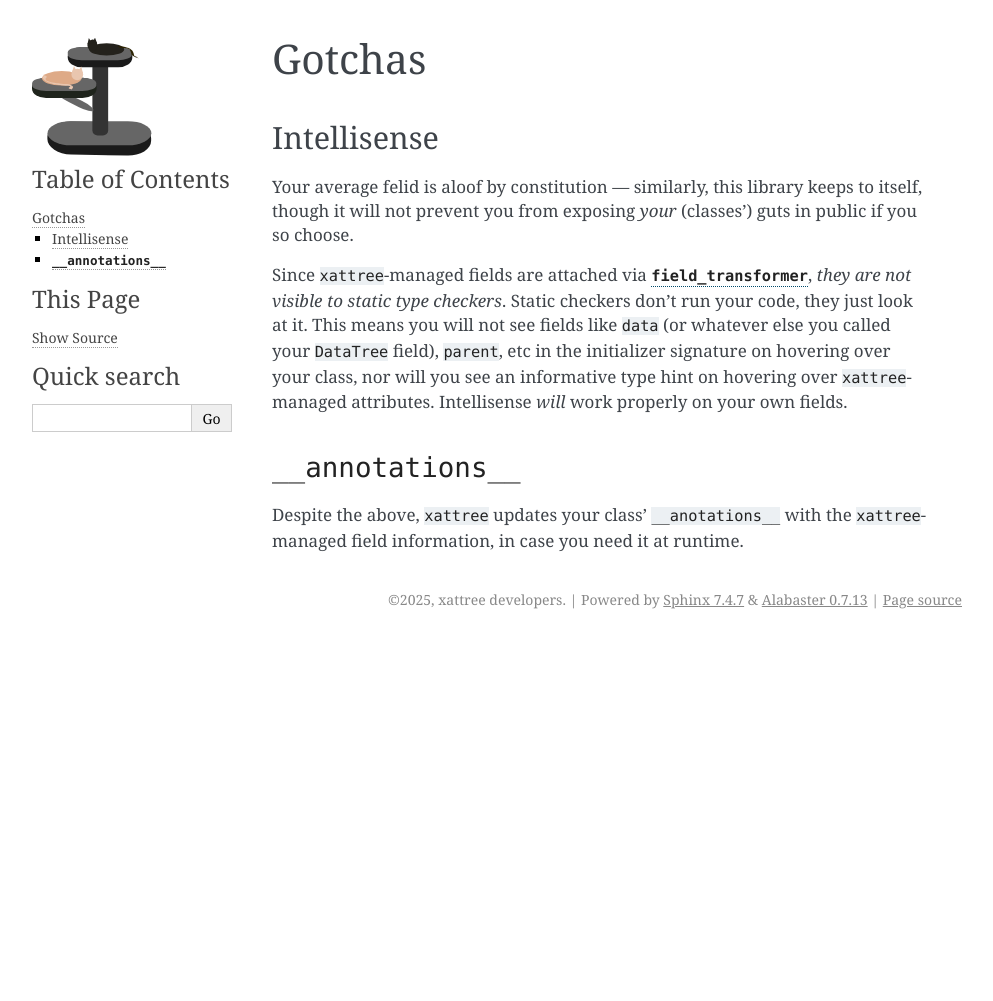
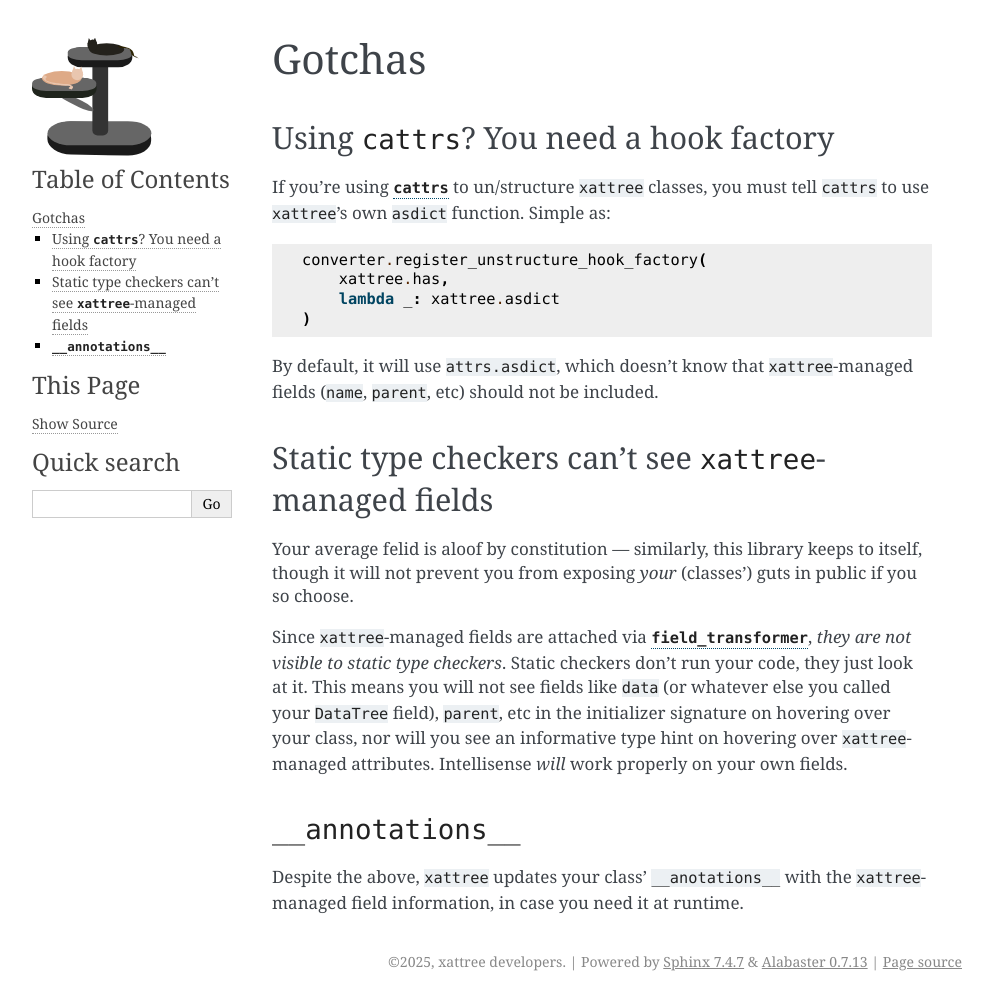
Before and after one commit to modflowpy/xattree, a Sphinx documentation site: the page built from docs/md/gotchas.md, in a window 1280 px wide. Shown: the whole page, without its empty margins (148-1141 px from the left). Built offline with Sphinx 7.4.7, drawn with Linux system fonts in a browser that asks for light colours; pages that are not in the unit, such as notebooks, are missing from menus; before the commit the page ends 900 px from its top, so only the background shows below that.

Commit message:
cat(tr)s ca(vea)ts (#31)

````diff
--- a/docs/md/gotchas.md
+++ b/docs/md/gotchas.md
@@ -1,6 +1,19 @@
 # Gotchas
 
-## Intellisense
+## Using `cattrs`? You need a hook factory
+
+If you're using [`cattrs`](https://catt.rs/en/stable/index.html) to un/structure `xattree` classes, you must tell `cattrs` to use `xattree`'s own `asdict` function. Simple as:
+
+```python
+converter.register_unstructure_hook_factory(
+    xattree.has,
+    lambda _: xattree.asdict
+)
+```
+
+By default, it will use `attrs.asdict`, which doesn't know that `xattree`-managed fields (`name`, `parent`, etc) should not be included.
+
+## Static type checkers can't see `xattree`-managed fields
 
 Your average felid is aloof by constitution &mdash; similarly, this library keeps to itself, though it will not prevent you from exposing *your* (classes') guts in public if you so choose.
 
````
